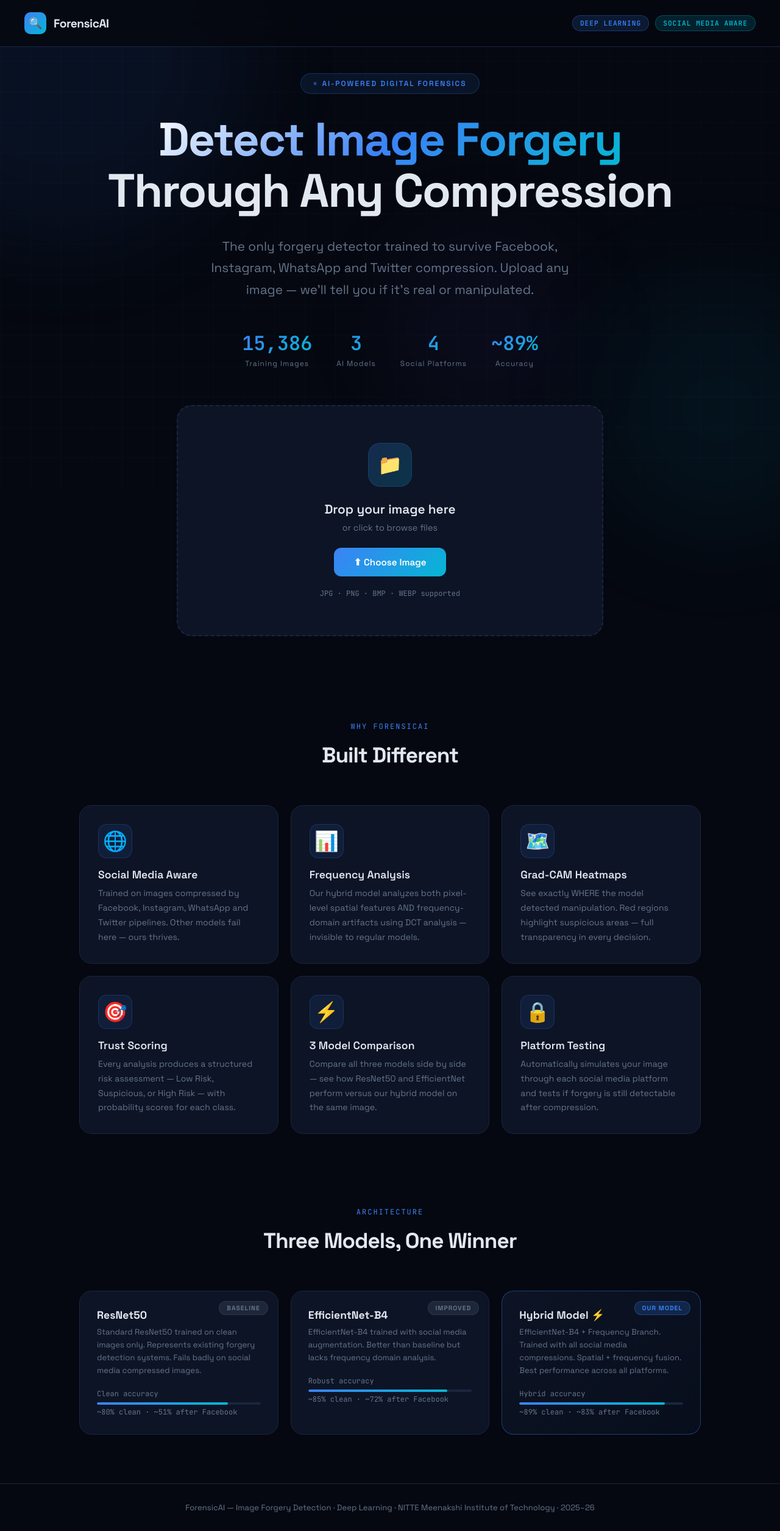
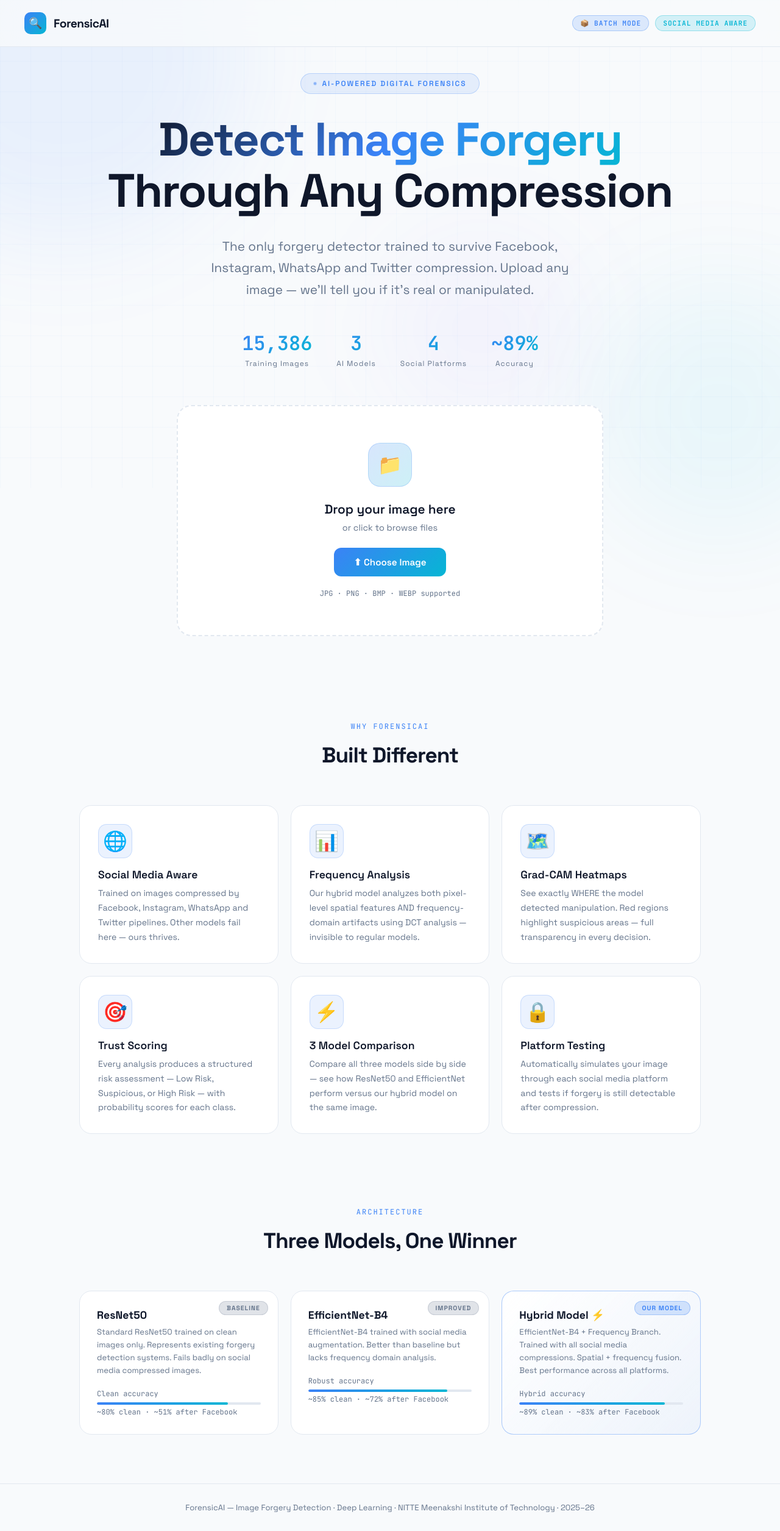
Before and after one commit to nmit-1NT23CS120/22CSP69_57-Image-Forgery-Detection, a Flask app: page / in a window 1280 px wide. Shown: the whole page at 61% size. Run offline with Flask 3, Linux system fonts and the light colour scheme; some libraries are stand-ins or nearby versions.

Commit message:
UI: light theme, batch mode nav link, before/after compression test, confidence matches verdict

```diff
--- a/web_app/templates/index.html
+++ b/web_app/templates/index.html
@@ -8,18 +8,18 @@
 <style>
 *{margin:0;padding:0;box-sizing:border-box}
 :root{
-  --bg:#050810;
-  --bg2:#0a0f1e;
-  --card:#0d1425;
-  --border:#1a2540;
+  --bg:#f8fafc;
+  --bg2:#eef2f7;
+  --card:#ffffff;
+  --border:#e2e8f0;
   --accent:#3b82f6;
   --accent2:#06b6d4;
   --danger:#ef4444;
   --warn:#f59e0b;
   --safe:#22c55e;
-  --text:#e2e8f0;
+  --text:#0f172a;
   --muted:#64748b;
-  --glow:rgba(59,130,246,0.15);
+  --glow:rgba(59,130,246,0.12);
 }
 html{scroll-behavior:smooth}
 body{
@@ -57,7 +57,7 @@ nav{
   position:fixed;top:0;left:0;right:0;z-index:100;
   padding:20px 40px;
   display:flex;align-items:center;justify-content:space-between;
-  background:rgba(5,8,16,0.8);
+  background:rgba(248,250,252,0.8);
   backdrop-filter:blur(20px);
   border-bottom:1px solid var(--border);
 }
@@ -109,7 +109,7 @@ h1{
   letter-spacing:-2px;margin-bottom:12px;
 }
 .grad{
-  background:linear-gradient(135deg,#fff 0%,var(--accent) 50%,var(--accent2) 100%);
+  background:linear-gradient(135deg,var(--text) 0%,var(--accent) 50%,var(--accent2) 100%);
   -webkit-background-clip:text;-webkit-text-fill-color:transparent;
 }
 .sub{
@@ -330,7 +330,7 @@ footer{
 /* ── Results overlay ── */
 #resultsOverlay{
   display:none;position:fixed;inset:0;z-index:200;
-  background:rgba(5,8,16,0.95);backdrop-filter:blur(20px);
+  background:rgba(248,250,252,0.95);backdrop-filter:blur(20px);
   overflow-y:auto;
 }
 </style>
@@ -348,7 +348,7 @@ footer{
     ForensicAI
   </div>
   <div class="nav-badges">
-    <span class="badge badge-blue">DEEP LEARNING</span>
+    <a href="/batch" class="badge badge-blue" style="text-decoration:none;cursor:pointer;">📦 BATCH MODE</a>
     <span class="badge badge-cyan">SOCIAL MEDIA AWARE</span>
   </div>
 </nav>
```
Also changed, not shown: web_app/templates/results.html (+27 -13 lines).
